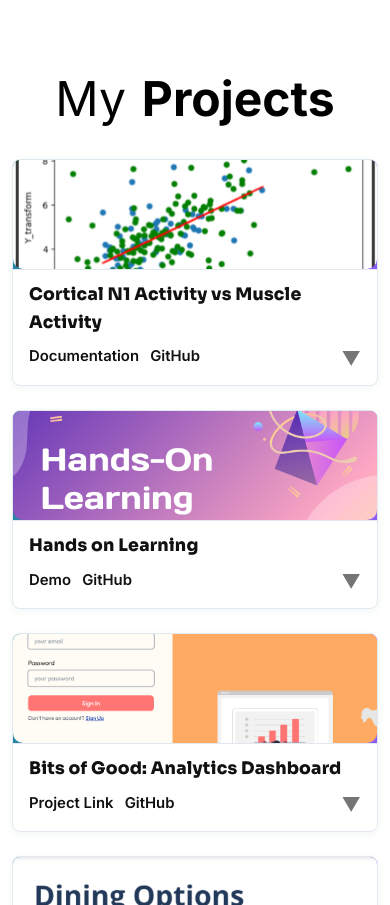
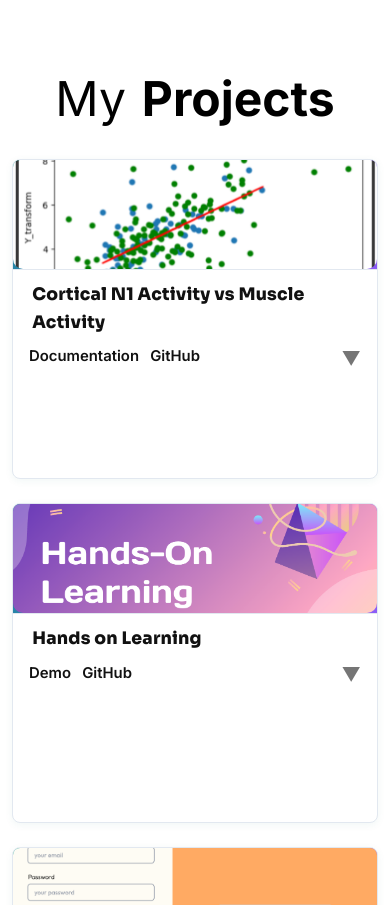
Before and after one commit to mgolla1623/portfolio, a plain HTML site: page index.html in a window 390 px wide. Shown: the part 2180-3085 px from the top of the page. Drawn offline with Linux system fonts and the light colour scheme.

Commit message:
flex box changes

```diff
--- a/script.js
+++ b/script.js
@@ -139,6 +139,7 @@ experience - make it so it's intuitive to click on each one and when it's clicke
 i  also want a space to add the logo for the images!!
 
 
+
 i kind of what to list projects a bit differentely as well. like more CLEAN and miminal.
 similar to experience section where if u click on the square, it will expand the block into what it currently looks like. (immage+title -click-> image+tite+descriptions+techlinks)
 
--- a/style.css
+++ b/style.css
@@ -604,10 +604,12 @@ body {
    PROJECTS SECTION STYLES
    =================================== */
 .projects-grid {
+  display: flex;
+  flex-wrap: wrap;
+  gap: 1.5rem;
+  justify-content: center;
+  align-items: flex-start;
   padding-top: 2rem;
-  display: grid;
-  grid-template-columns: repeat(auto-fit, minmax(320px, 1fr));
-  gap: 1.5rem;
   margin-bottom: 2rem;
 }
 
@@ -623,18 +625,21 @@ body {
   flex-direction: column;
   position: relative;
   min-height: 180px;
+  width: 100%;
+  max-width: 350px;
+  flex: 1 1 320px;
+  align-self: flex-start;
 }
 
 .project-card .project-content {
   max-height: 0;
   overflow: hidden;
-  transition: max-height 0.3s ease, padding 0.3s;
-  padding: 0 1rem;
+  transition: max-height 0.5s cubic-bezier(0.4, 0, 0.2, 1);
+  margin: 0 1.2rem;
 }
 
 .project-card.expanded .project-content {
   max-height: 500px;
-  padding: 1.1rem 1rem 1rem 1rem;
 }
 
 .project-header {
@@ -651,15 +656,17 @@ body {
   color: #111;
   font-family: 'Sora', sans-serif;
   letter-spacing: 0.2px;
-  margin: 0.7rem 1rem 0.2rem 1rem;
+  margin: 0.7rem 1.2rem 0.2rem 1.2rem;
   text-align: left;
 }
 
 .project-links {
   display: flex;
-  gap: 0.7rem;
-  margin: 0.2rem 1rem 0.7rem 1rem;
+  gap: 1rem;
   align-items: center;
+  justify-content: flex-start;
+  margin: 0 1.2rem 0.7rem 1.2rem;
+  padding: 0;
 }
 
 .project-dropdown-arrow {
@@ -723,6 +730,8 @@ body {
   margin-bottom: 0.7rem;
   line-height: 1.5;
   font-size: 0.98rem;
+  margin-left: 0;
+  margin-right: 0;
 }
 
 .project-tech {
@@ -730,6 +739,8 @@ body {
   flex-wrap: wrap;
   gap: 0.4rem;
   margin-bottom: 0.7rem;
+  margin-left: 0;
+  margin-right: 0;
 }
 
 .tech-tag {
@@ -745,10 +756,17 @@ body {
 }
 
 @media (max-width: 900px) {
-  .project-image {
-    height: 140px;
+  .projects-grid {
+    flex-direction: column;
+    align-items: center;
+  }
+  .project-card {
+    max-width: 100%;
+    min-width: 0;
+    width: 100%;
   }
 }
+
 @media (max-width: 600px) {
   .project-image {
     height: 110px;
```
